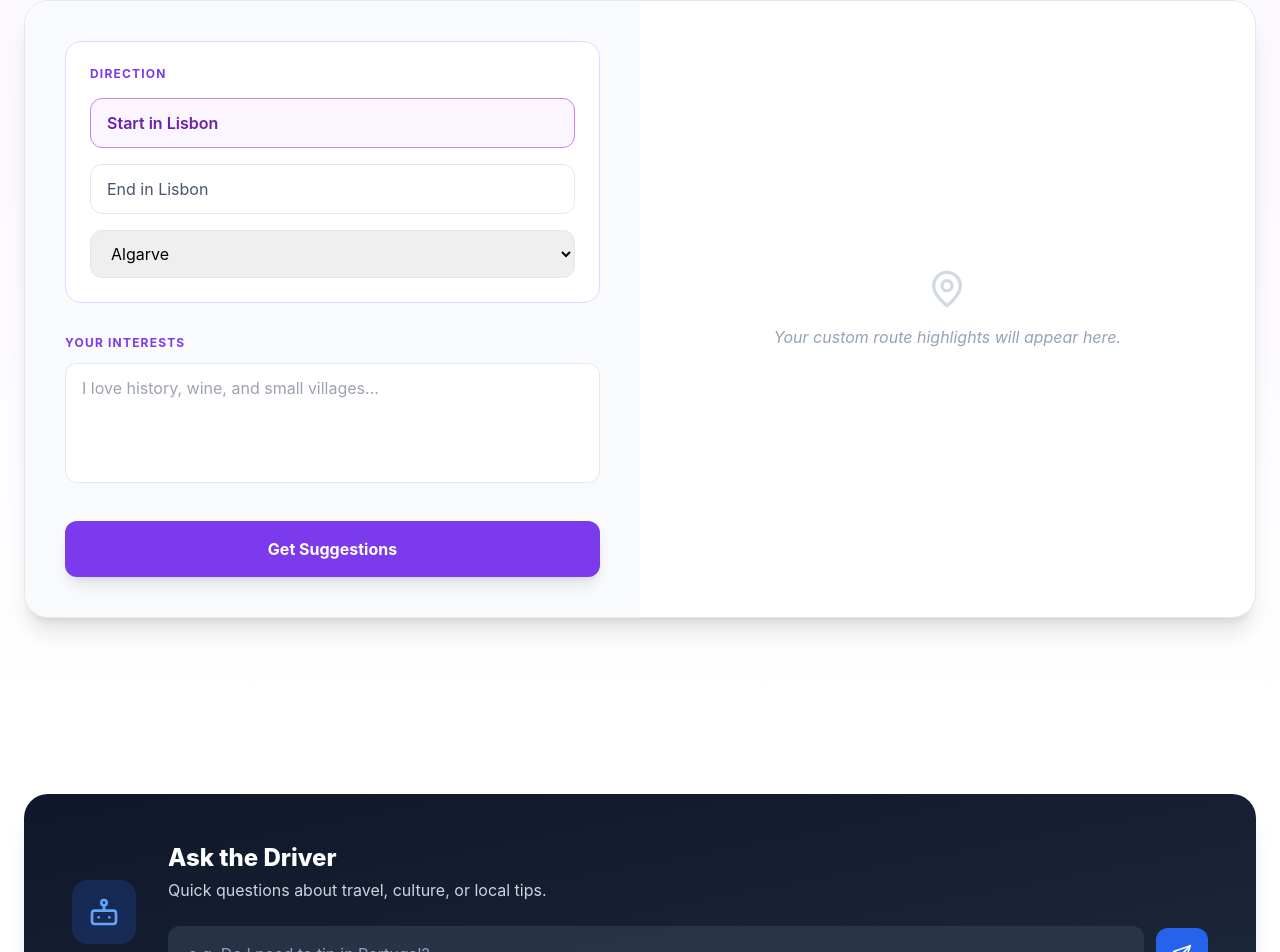
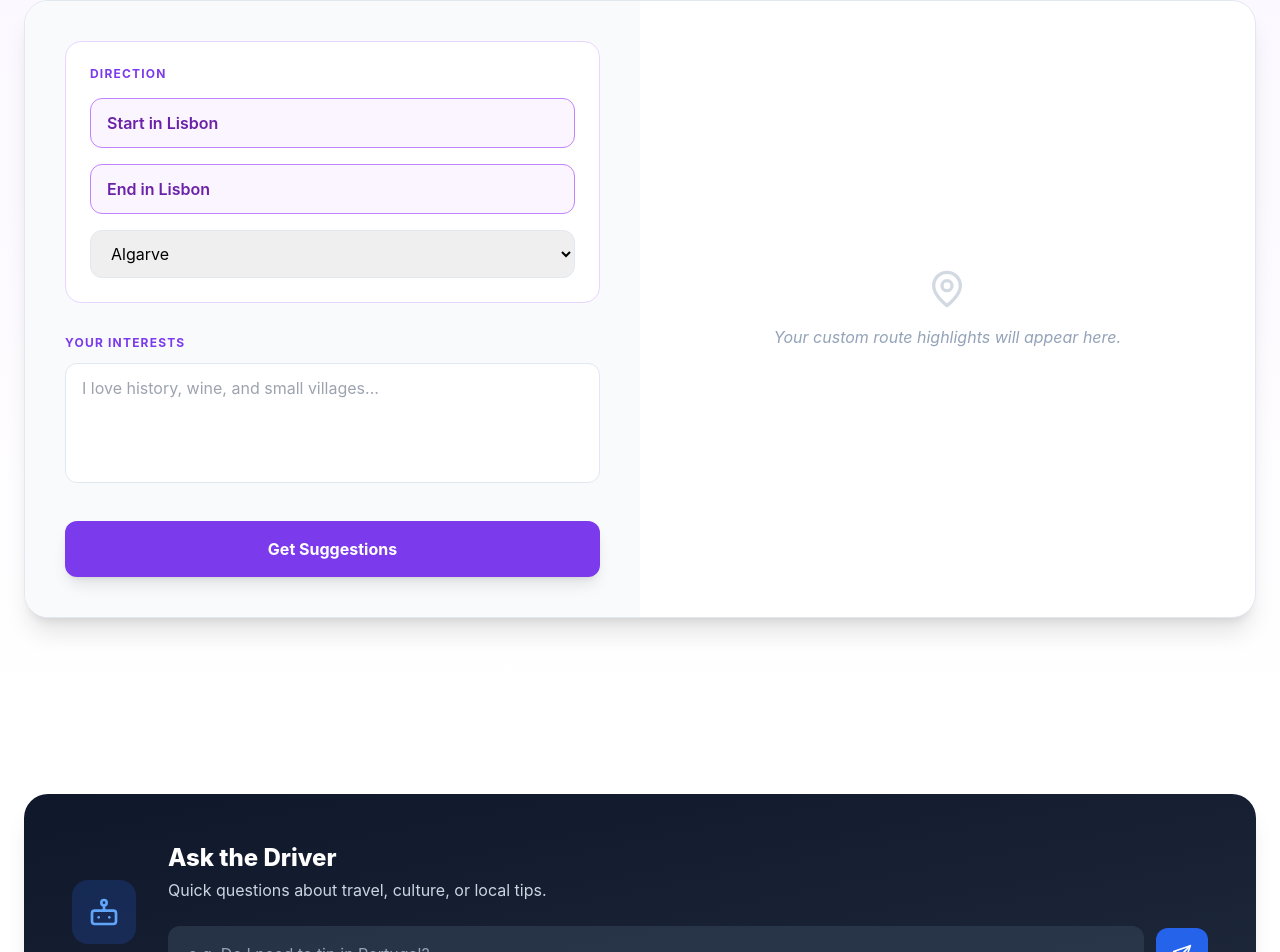
Before and after one commit to ivogomes8/vitejs-vite-31.12.2025, a React (Vite) app: page / in a window 1280 px wide. Shown: the part 3404-4356 px from the top of the page. Built offline with nearby package versions, Linux system fonts and the light colour scheme.

Commit message:
Update AIPlannerSection.jsx

```diff
--- a/src/components/AIPlannerSection.jsx
+++ b/src/components/AIPlannerSection.jsx
@@ -44,7 +44,7 @@ export default function AIPlannerSection() {
                       Start in Lisbon
                     </button>
 
-                    <button className="w-full text-left px-4 py-3 rounded-xl border border-slate-200 text-slate-600 hover:bg-slate-100 transition">
+                    <button className="w-full text-left px-4 py-3 rounded-xl border border-purple-400 bg-purple-50 font-semibold text-purple-700">
                       End in Lisbon
                     </button>
 
```
